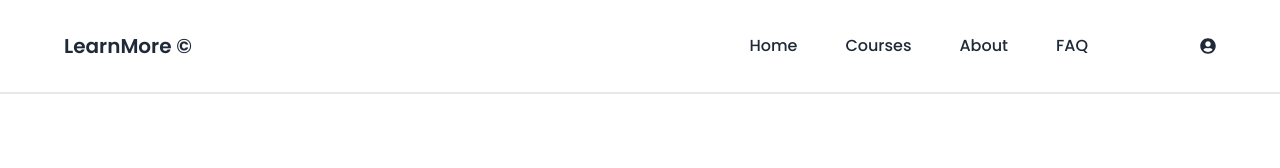
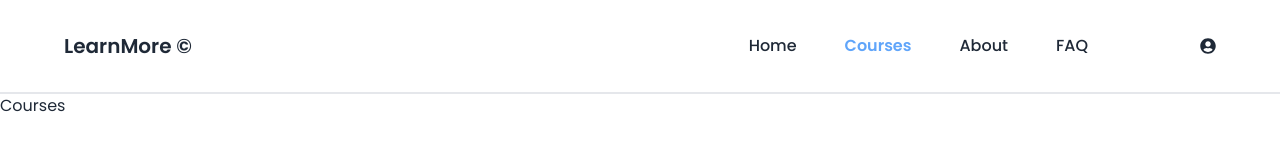
Before and after one commit to killshotxd/Learn-More, a React (Vite) app: page /courses in a window 1280 px wide. Shown: the top 168 px of the page. Built offline with nearby package versions, Linux system fonts and the light colour scheme; no server answers.

Commit message:
Routing Update

```diff
--- a/src/App.jsx
+++ b/src/App.jsx
@@ -6,6 +6,8 @@ import Login from "./pages/Login";
 import About from "./pages/About";
 import Contact from "./pages/Contact";
 import Blog from "./pages/Blog";
+import Courses from "./pages/Courses";
+import FaqPage from "./pages/FaqPage";
 
 const App = () => {
   const { currentUser } = UserAuth();
@@ -24,10 +26,9 @@ const App = () => {
 
       <Routes>
         <Route path="/" element={<Home />} />
-        <Route path="/login" element={<Login />} />
+        <Route path="/courses" element={<Courses />} />
         <Route path="/about" element={<About />} />
-        <Route path="/contact" element={<Contact />} />
-        <Route path="/blog" element={<Blog />} />
+        <Route path="/faq" element={<FaqPage />} />
       </Routes>
     </>
   );
--- a/src/components/Header.jsx
+++ b/src/components/Header.jsx
@@ -1,8 +1,11 @@
 import { FaUserCircle } from "react-icons/fa";
 import { UserAuth } from "../context/AuthContext";
+import { useLocation, useNavigate } from "react-router-dom";
 const Header = () => {
   const { currentUser, logout, signInGoogle } = UserAuth();
-
+  const location = useLocation();
+  const navigate = useNavigate();
+  console.log(location);
   console.log(currentUser);
   const signIn = async () => {
     try {
@@ -31,10 +34,44 @@ const Header = () => {
         <div className="flex items-center gap-28">
           <div className="hidden md:flex">
             <ul className="flex items-center font-medium cursor-pointer gap-12 ">
-              <li>Home</li>
-              <li>Courses</li>
-              <li>About</li>
-              <li>FAQ</li>
+              <li
+                onClick={() => navigate("/")}
+                className={
+                  location.pathname == "/" ? "font-semibold text-blue-400" : ""
+                }
+              >
+                Home
+              </li>
+              <li
+                onClick={() => navigate("/courses")}
+                className={
+                  location.pathname == "/courses"
+                    ? "font-semibold text-blue-400"
+                    : ""
+                }
+              >
+                Courses
+              </li>
+              <li
+                onClick={() => navigate("/about")}
+                className={
+                  location.pathname == "/about"
+                    ? "font-semibold text-blue-400"
+                    : ""
+                }
+              >
+                About
+              </li>
+              <li
+                onClick={() => navigate("/faq")}
+                className={
+                  location.pathname == "/faq"
+                    ? "font-semibold text-blue-400"
+                    : ""
+                }
+              >
+                FAQ
+              </li>
             </ul>
           </div>
           <div>
--- /dev/null
+++ b/src/pages/Courses.jsx
@@ -0,0 +1,5 @@
+const Courses = () => {
+  return <div>Courses</div>;
+};
+
+export default Courses;
--- /dev/null
+++ b/src/pages/FaqPage.jsx
@@ -0,0 +1,5 @@
+const FaqPage = () => {
+  return <div>FaqPage</div>;
+};
+
+export default FaqPage;
```
